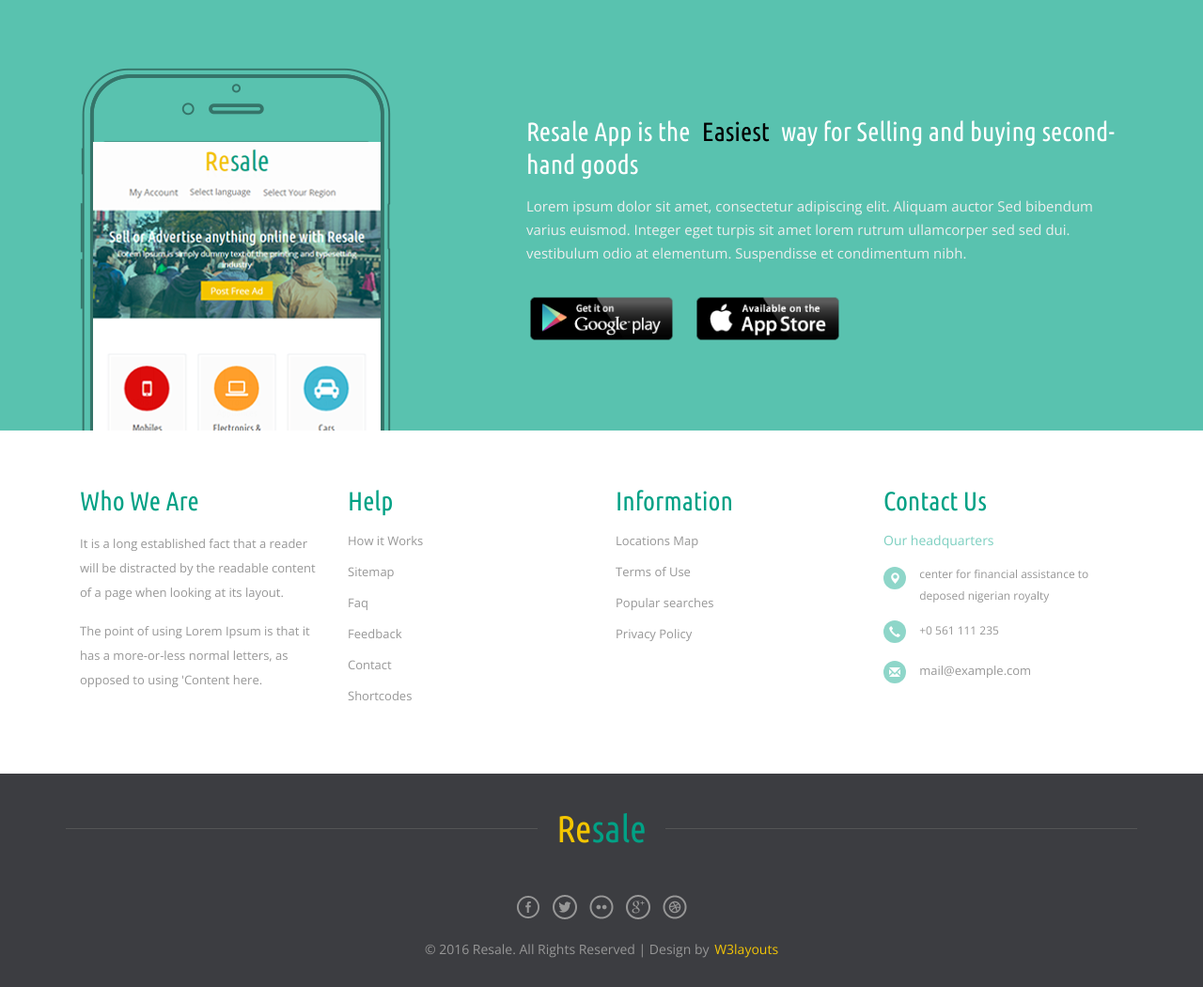
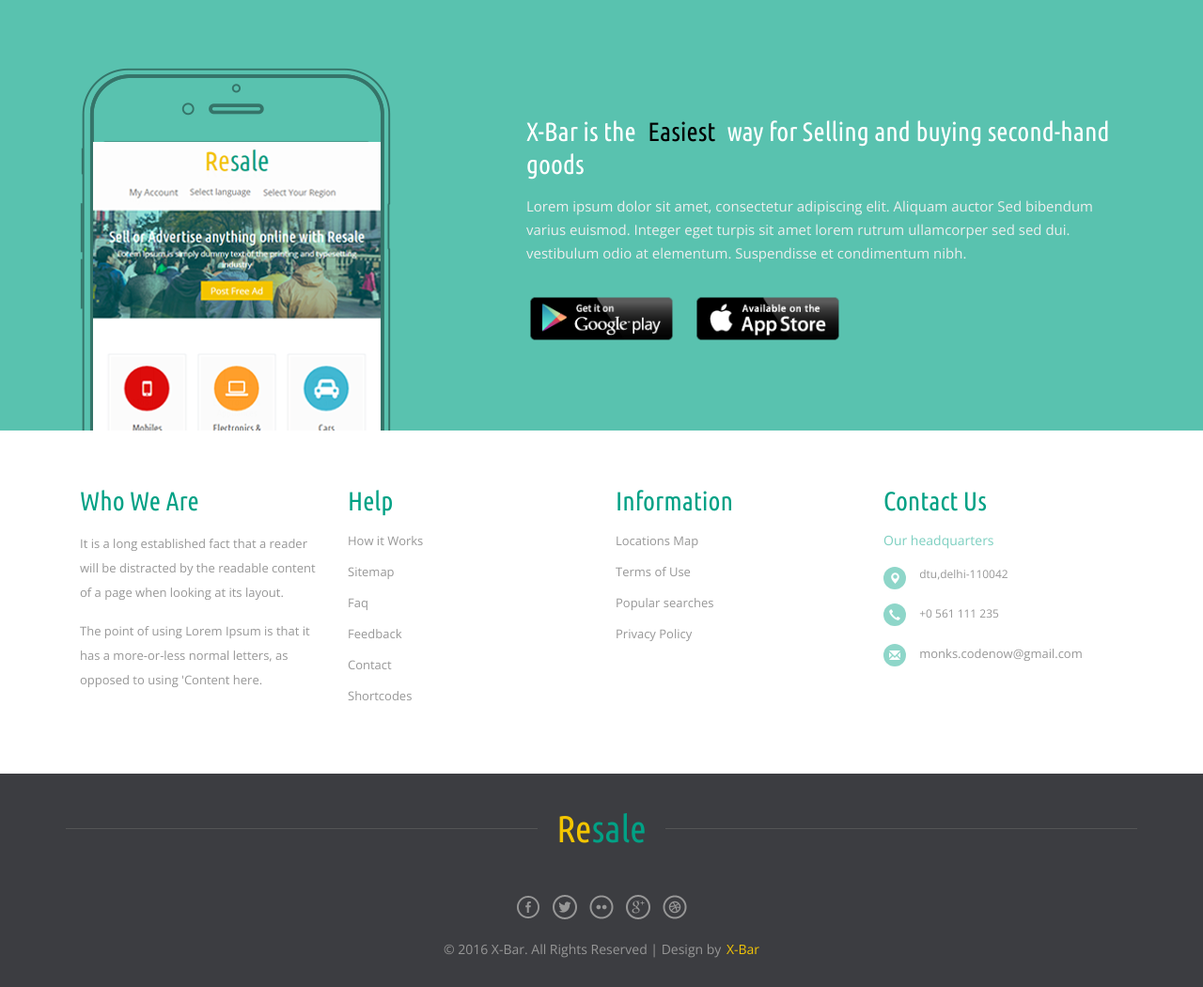
Before and after one commit to Sagn1k/oone, a plain HTML site: page index.html in a window 1280 px wide. Shown: the part 1560-2610 px from the top of the page at 94% size. Drawn offline with nearby package versions, Linux system fonts and the light colour scheme.

Commit message:
update in index

```diff
--- a/index.html
+++ b/index.html
@@ -72,7 +72,7 @@ Smartphone Compatible web template, free webdesigns for Nokia, Samsung, LG, Sony
 	<div class="header">
 		<div class="container">
 			<div class="logo">
-				<a href="index.html"><span>Re</span>sale</a>
+				<a href="index.html"><span>X - </span>Bar</a>
 			</div>
 			<div class="header-right">
 			<a class="account" href="login.html">My Account</a>
@@ -480,7 +480,7 @@ Smartphone Compatible web template, free webdesigns for Nokia, Samsung, LG, Sony
 	</div>
 	<div class="main-banner banner text-center">
 	  <div class="container">
-			<h1>Sell or Advertise   <span class="segment-heading">    anything online </span> with Resale</h1>
+			<h1>Sell or Advertise   <span class="segment-heading">    anything online </span> with X-Bar</h1>
 			<p>Lorem Ipsum is simply dummy text of the printing and typesetting industry</p>
 			<a href="post-ad.html">Post Free Ad</a>
 	  </div>
@@ -783,7 +783,7 @@ Smartphone Compatible web template, free webdesigns for Nokia, Samsung, LG, Sony
 						<a href="mobileapp.html"><img src="images/app.png" alt=""></a>
 					</div>
 					<div class="col-md-7 app-right">
-						<h3>Resale App is the <span>Easiest</span> way for Selling and buying second-hand goods</h3>
+						<h3>X-Bar is the <span>Easiest</span> way for Selling and buying second-hand goods</h3>
 						<p>Lorem ipsum dolor sit amet, consectetur adipiscing elit. Aliquam auctor Sed bibendum varius euismod. Integer eget turpis sit amet lorem rutrum ullamcorper sed sed dui. vestibulum odio at elementum. Suspendisse et condimentum nibh.</p>
 						<div class="app-buttons">
 							<div class="app-button">
@@ -835,7 +835,7 @@ Smartphone Compatible web template, free webdesigns for Nokia, Samsung, LG, Sony
 							<address>
 								<ul class="location">
 									<li><span class="glyphicon glyphicon-map-marker"></span></li>
-									<li>CENTER FOR FINANCIAL ASSISTANCE TO DEPOSED NIGERIAN ROYALTY</li>
+									<li>DTU,Delhi-110042</li>
 									<div class="clearfix"></div>
 								</ul>
 								<ul class="location">
@@ -845,7 +845,7 @@ Smartphone Compatible web template, free webdesigns for Nokia, Samsung, LG, Sony
 								</ul>
 								<ul class="location">
 									<li><span class="glyphicon glyphicon-envelope"></span></li>
-									<li><a href="mailto:info@example.com">mail@example.com</a></li>
+									<li><a href="mailto:info@example.com">monks.codenow@gmail.com</a></li>
 									<div class="clearfix"></div>
 								</ul>
 							</address>
@@ -869,7 +869,7 @@ Smartphone Compatible web template, free webdesigns for Nokia, Samsung, LG, Sony
 					</ul>
 				</div>
 				<div class="copyrights">
-					<p> © 2016 Resale. All Rights Reserved | Design by  <a href="http://w3layouts.com/"> W3layouts</a></p>
+					<p> © 2016 X-Bar. All Rights Reserved | Design by  <a href="http://w3layouts.com/"> X-Bar</a></p>
 				</div>
 				<div class="clearfix"></div>
 			</div>
```
